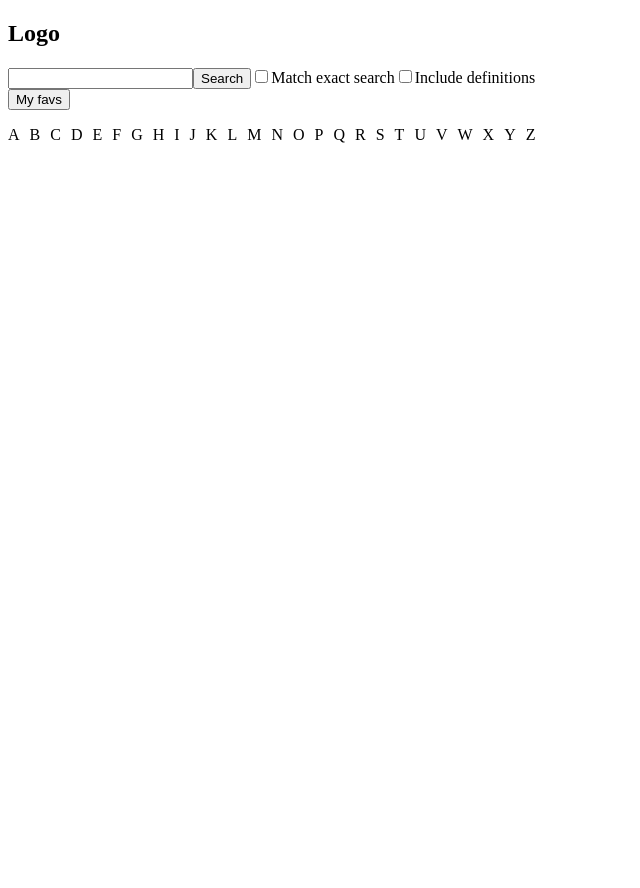
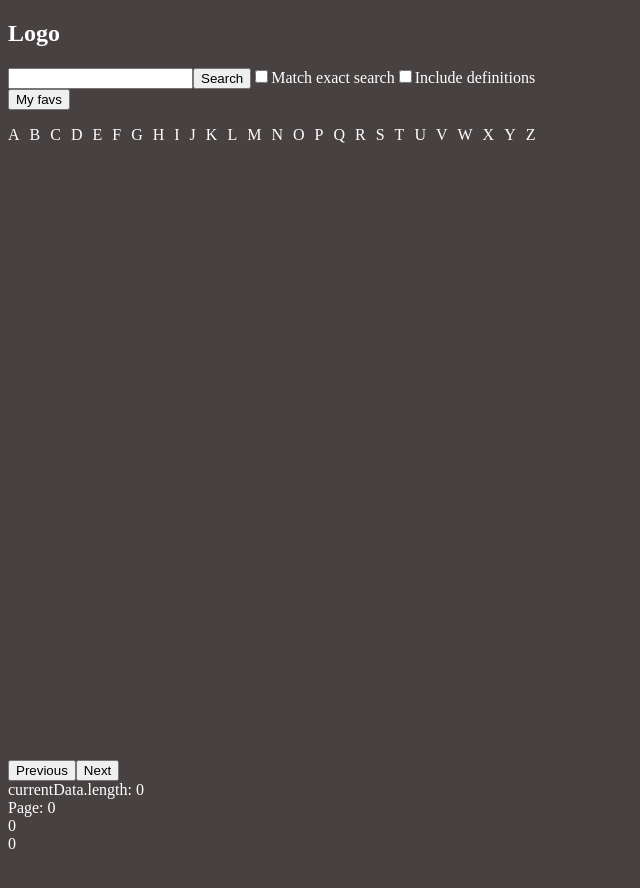
Before and after one commit to Kike0013/opted-dictionary, a React (Vite) app: page / in a window 1280 px wide. Shown: the top 888 px of the page, without its empty margins (0-640 px from the left). After the commit the page ends 861 px from the top, so only its background shows below. Built offline with nearby package versions, Linux system fonts and the light colour scheme; no server answers.

Commit message:
[add] Searches and prev-next pagination are working well

```diff
--- a/src/App.jsx
+++ b/src/App.jsx
@@ -1,52 +1,67 @@
 import Letters from './components/Letters'
 import Navbar from './components/Navbar'
-// import ResultsContainer from './components/ResultsContainer'
-import { useState, useEffect } from 'react'
+import ResultsContainer from './components/ResultsContainer'
+import { useState, useEffect, useMemo } from 'react'
 import { loadDictionary } from './core/services/netService/dictionaryService'
 import './styles/App.css'
-
-import { VariableSizeList as List } from 'react-window';
+import { Pagination } from './components/Pagination'
+import NotFound from './components/NotFound'
 
 function App() {
 
   const [data, setData] = useState([])
   const [currentData, setCurrentData] = useState([])
   const [isLoading, setIsLoading] = useState(true)
+  const [notFound, setNotFound] = useState(false)
+  const [page, setPage] = useState(0)
 
   useEffect(() => {
     loadDictionary()
-      .then(({ data }) => setData(data))
+      .then(({ data }) => setData(data.sort()))
       .catch(error => console.log(error))
   }, [])
 
   const searchByLetter = (letter) => {
     let arr = data.filter(el => el.word.indexOf(letter) === 0)
     setCurrentData(arr)
+    setPage(0)
+    notFound && setNotFound(false)
   }
 
+  const handleSearch = (searchValue) => {
+    let arr = data.filter(el => el.word.toLowerCase().includes(searchValue.current.value.toLowerCase()))
+    setPage(0)
 
-  const currentRowHeights = new Array(currentData.length)
-    .fill(100)
+    if (arr.length) {
+      setCurrentData(arr)
+      notFound && setNotFound(false)
+    } else {
+      !notFound && setNotFound(true)
+    }
 
-  const currentGetItemSize = index => currentRowHeights[index];
+    console.log(arr);
+    console.log(searchValue.current.value);
+  }
 
-  const currentRow = ({ index, style }) => (
-    <div style={style}>Row {index}, {currentData[index].word}, {currentData[index].definition}</div>
-  );
+  const prevPage = () => !page ? null : setPage(prevPage => prevPage - 1)
+
+  const nextPage = () => {
+    currentData.length - (page * 10) <= 10 ? null : setPage(prevPage => prevPage + 1)
+  }
 
   return (
     <div className="App">
-      <Navbar />
+      <Navbar handleSearch={handleSearch} />
       <Letters searchByLetter={searchByLetter} />
-      {/* <ResultsContainer currentData={currentData} /> */}
-      <List
-        height={1000}
-        itemCount={currentData.length}
-        itemSize={currentGetItemSize}
-        width={1000}
-      >
-        {currentRow}
-      </List>
+      {!notFound ? <ResultsContainer currentData={currentData} page={page} /> : <NotFound />}
+      <Pagination nextPage={nextPage} prevPage={prevPage} />
+      {`currentData.length: ${currentData.length}`}
+      <br />
+      {`Page: ${page}`}
+      <br />
+      {currentData.length - (page * 10)}
+      <br />
+      {currentData.length % 10}
     </div>
   )
 }
--- a/src/components/Navbar.jsx
+++ b/src/components/Navbar.jsx
@@ -1,16 +1,20 @@
-import React from 'react'
+import React, {useRef} from 'react'
 
-const Navbar = () => {
+const Navbar = ({ handleSearch }) => {
+
+  const searchValue = useRef();
+
   return (
     <div>
       <h2>Logo</h2>
       <div>
+        {/* <form onSubmit={handleSearch(searchValue)}> */}
         <form>
-          <input></input>
-          <button>Search</button>
-          <input type='checkbox' id='match-search'></input>
+          <input ref={searchValue} type='text' name='input-search' id='input-search'></input>
+          <button type='button' onClick={() => handleSearch(searchValue)}>Search</button>
+          <input type='checkbox' name='match-search' id='match-search'></input>
           <label htmlFor='match-search'>Match exact search</label>
-          <input type='checkbox' id='include-definition'></input>
+          <input type='checkbox' name='include-definition' id='include-definition'></input>
           <label htmlFor='include-definition'>Include definitions</label>
         </form>
       </div>
--- /dev/null
+++ b/src/components/NotFound.jsx
@@ -0,0 +1,9 @@
+import React from 'react'
+
+const NotFound = () => {
+  return (
+    <div>NotFound</div>
+  )
+}
+
+export default NotFound
--- /dev/null
+++ b/src/components/Pagination.jsx
@@ -0,0 +1,10 @@
+import React from 'react'
+
+export const Pagination = ({ prevPage, nextPage }) => {
+    return (
+        <div>
+            <button onClick={() => prevPage()}>Previous</button>
+            <button onClick={() => nextPage()}>Next</button>
+        </div>
+    )
+}
--- a/src/components/ResultsContainer.jsx
+++ b/src/components/ResultsContainer.jsx
@@ -1,49 +1,38 @@
 import React from 'react'
-// import { FixedSizeList as List } from 'react-window'
+import { VariableSizeList as List } from 'react-window'
 
-const ResultsContainer = ({ /* currentData */ }) => {
+const ResultsContainer = ({ currentData, page }) => {
 
-    // const Row = ({ index, style }) => (
-    //     <div style={style}>Test {index}</div>
-    // )
+    const rowHeights = new Array(currentData.length)
+        .fill(100)
 
-    // const Test = ({index, style}) => (
-    //     <div style={style}>
-    //         {currentData.map(el=>{
-    //             <p>{el.word}</p>
-    //         })}
-    //         {console.log(currentData)}
-    //     </div>
-    // )
+    const getItemSize = index => rowHeights[index];
+
+    const Result = ({ index, style }) => (
+        <div style={style}>
+            <h3>
+                {currentData[index + (page * 10)].word}
+            </h3>
+            <h4>
+                {currentData[index + (page * 10)].definition}
+            </h4>
+            <br />
+        </div>
+    );
 
     return (
         <div>
-
-            {/* <List
-                height={150}
-                itemCount={50}
-                itemSize={35}
-                width={200}
+            <List
+                height={600}
+                itemCount={
+                    currentData.length - (page * 10) >= 10
+                        ? 10
+                        : currentData.length % 10}
+                itemSize={getItemSize}
+                width={'100%'}
             >
-                {Test}
-            </List> */}
-            {/* <table>
-                <thead>
-                    <tr>
-                        <th><h1>Word</h1></th>
-                        <th><h1>Meaning</h1></th>
-                    </tr>
-                </thead>
-                <tbody>
-                    {currentData.map((el) => {
-                        <tr> */}
-            {/* <td>{el.word}</td> */}
-            {/* <td>{el.definition}</td> */}
-            {/* {console.log(el)} */}
-            {/* </tr>
-                    })}
-                </tbody>
-            </table> */}
+                {Result}
+            </List>
         </div>
     )
 }
--- a/src/styles/App.css
+++ b/src/styles/App.css
@@ -1,4 +1,7 @@
-
+body {
+  background-color: rgb(71, 65, 65);
+  color: white  ;
+}
 
 /* #root {
   max-width: 1280px;
```
